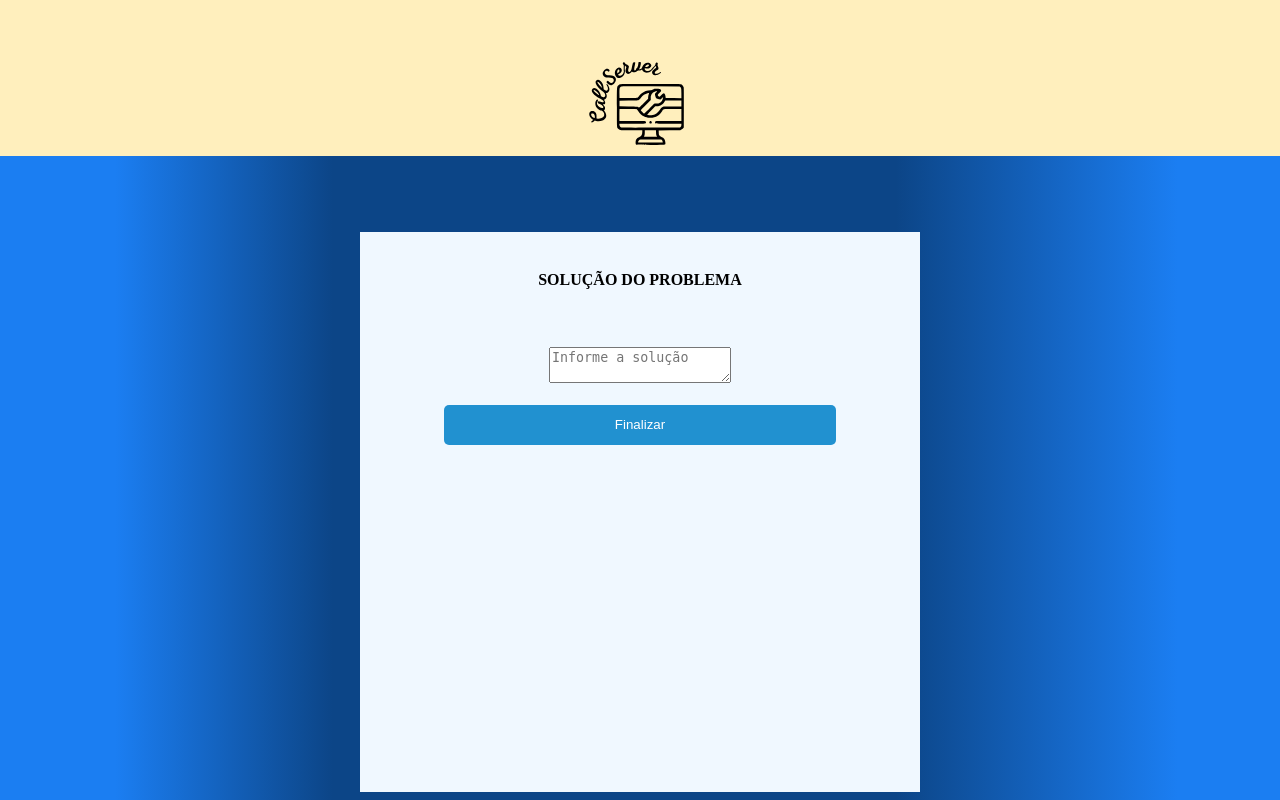
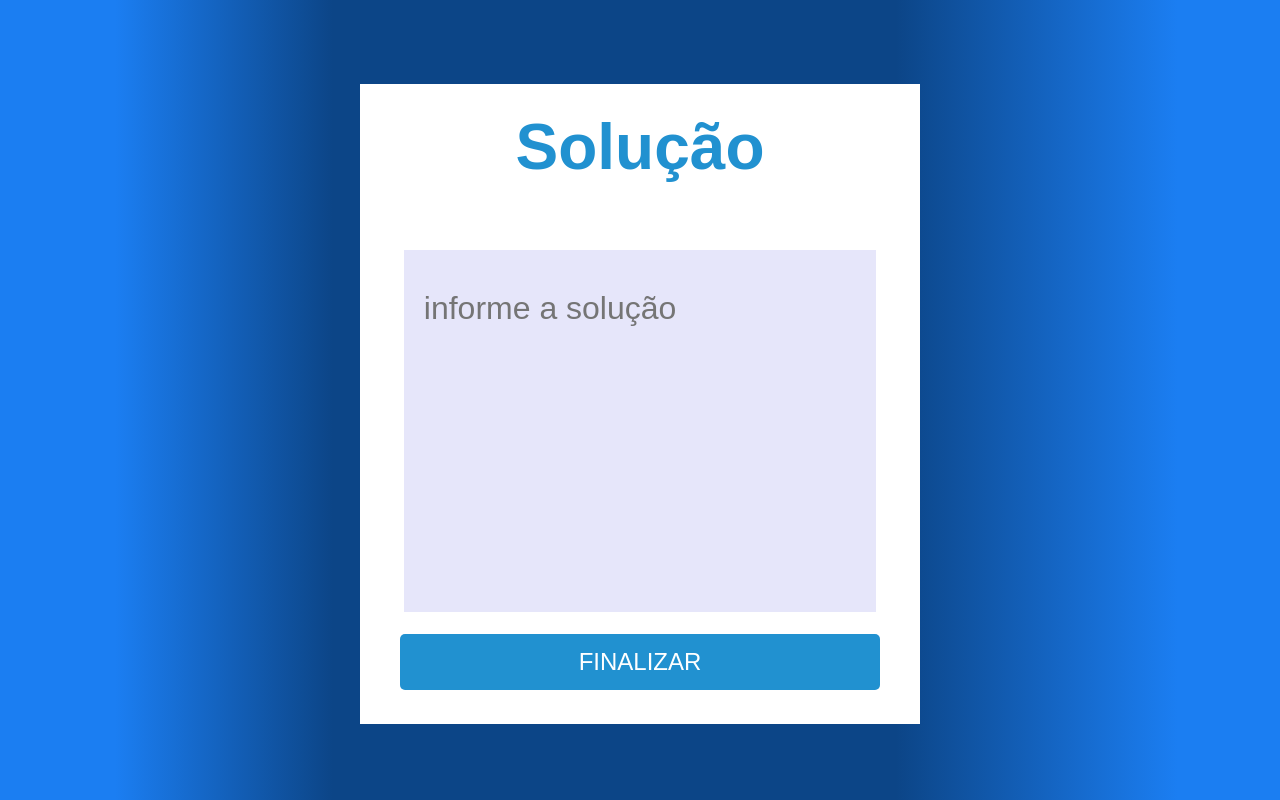
Before and after one commit to Igor-S-Souza/Trabalho-Final-1, a PHP site: page /ADM/finalizar_chamado.php?id=1 in a window 1280 px wide. Run offline with PHP 8.4, Linux system fonts and the light colour scheme; the visitor is signed in with stand-in values (Sample User, id 1).

Commit message:
css e pop up

```diff
--- a/ADM/finalizar_chamado.php
+++ b/ADM/finalizar_chamado.php
@@ -12,26 +12,24 @@ $id = $_GET['id'];
 </head>
 <body class="corpo">
 
-  <center>
+  <!-- <center>
   <div class="div_nome_empresa">
     <br>
     <a href="menu.php"><img src="../IMAGENS/CallServer.svg"></a>
     <br>
   </div>
-  </center>
+  </center> -->
 
   <center>
      <br>
      <br>
-     <div  class="div_login">
+     <div  class="div_solicitacao">
   <form  method="POST" action="verifica_solucao.php?id=<?php echo $id ?>">
      <br>
-     <h4>SOLUÇÃO DO PROBLEMA</h4>
-    	<br><label class="label"><strong></strong></label>
-      <br><textarea id="area"  type="text"  name="solucao" placeholder="Informe a solução"></textarea> <br>
-      <br><input type="submit" class="submit"  value="Finalizar"/>
+     <h1 class="titulo_solução">Solução</h1>
+      <br><textarea class="area_solicitacao"  type="text"  name="solucao" placeholder="  informe a solução"></textarea> <br>
+      <br><input type="submit" class="submit_solicitacao"  value="FINALIZAR"/>
   </form>
-</div>
 </div>
 </center>
 </body>
--- a/ADM/solicitacao.php
+++ b/ADM/solicitacao.php
@@ -23,7 +23,7 @@ include ("../DADOS_USUARIO/dados_de_usuario.php");
      <div class="div_solicitacao">
      <form method="POST" action="cadastrando_chamado.php">
      <br>
-     <h1 class="titulo_solicitacao">Solicitação</h1>
+     <h1 class="titulo_solicitacao">solicitação</h1>
       <br><textarea class="area_solicitacao"  type="text"  name="solicitacao" placeholder="  informe o seu problema:"></textarea> <br>
       <br><input type="submit" class="submit_solicitacao"  value="SOLICITAR"/>
   </form>
--- a/CSS/estilo.css
+++ b/CSS/estilo.css
@@ -57,7 +57,7 @@
     background-color: white;
 		max-width: 500px;
 		overflow: hidden;
-	text-overflow: ellipsis;
+  	text-overflow: ellipsis;
 
 
 }
@@ -77,6 +77,9 @@
 	border-radius: 20px;
 	box-shadow: 5px 5px 10px #2191d0;
 }
+#td_especial:hover{
+	height: 100;
+}
 .div_menu:hover {
     transform: scale(1.1);
     border: none;
@@ -84,7 +87,7 @@
     background-size: 900%;
     background-position: left;
 }
-.div_menu_maior{
+.div_menu_maior{s
 	margin-top: 15vh;
 	width: 150vh;
 	height: 50vh;
@@ -217,6 +220,15 @@ img{
 	margin-left: 8vh;
 	font-family: sans-serif;
 }
+.titulo_solução{
+	color: #2191d0;
+	float: center;
+	font-size: 8vh;
+	margin-top: 1vh;
+	margin-bottom: 6vh;
+	font-family: sans-serif;
+
+}
 .submit_solicitacao{
 	background-color: #2191d0;
 	border-radius: 5px;
--- a/RH/alterando_senha_usuario.php
+++ b/RH/alterando_senha_usuario.php
@@ -12,7 +12,7 @@ $conf_senha = $_POST['conf_senha'];
 //verificando se as duas senhas são iguais
 if ($senha == $conf_senha) {
 	//alterando a senha do usuário
-	$alterando = mysqli_query($conexao,"UPDATE usuario_por_setor SET senha = '$conf_senha'");
+	$alterando = mysqli_query($conexao,"UPDATE usuario_por_setor SET senha = '$conf_senha' WHERE id = '$id'");
 	//se a senha foi inserida com sucesso
 	if (isset($alterando)){
 		$_SESSION['msg_senha_sucesso'] = "<p class ''>Senha alterada com sucesso!</p>";
--- a/RH/menu.php
+++ b/RH/menu.php
@@ -32,7 +32,7 @@ include ("../DADOS_USUARIO/dados_de_usuario.php");
         <td><div class="div_menu"><a href="usuario_setor.php"><div class="div_icone"><img src="../IMAGENS/group.svg"></div></a><div class="letra_div"><br>Usuários</div></div></td>
         <td><div class="div_menu"><a href="andamento.php"><div class="div_icone"><img src="../IMAGENS/cronometro_lista.svg"></div></a><div class="letra_div"><br>Andamento</div></div></td>
         <td><div class="div_menu"><a href="contatos.php"><div class="div_icone"><img src="../IMAGENS/interno.svg"></i></div></a><div class="letra_div"><br>Contatos</div></div></td>
-                <td><div class="div_menu"><a href="alterando_senha_usuario.php"><div class="div_icone"> </div></a><div class="letra_div"><br>Alterar Senha</div></div></td>
+        <td><div class="div_menu"><a href="editar_senha_usuario.php?id=<?php echo $_SESSION['id_do_usuario']; ?>"><div class="div_icone"><img src="../IMAGENS/cadeado-aberto.svg"></div></a><div class="letra_div"><br>Alterar Senha</div></div></td>
       </tr>
     </center>
     </table>
--- a/RH/usuario_setor.php
+++ b/RH/usuario_setor.php
@@ -14,7 +14,7 @@ include ("../DADOS_USUARIO/dados_de_usuario.php");
 <body class="corpo">
 
 	<center>
-	<div class="div_nome_empresa">
+	<!-- <div class="div_nome_empresa">
         <br>
         <a href="menu.php"><img src="../IMAGENS/CallServer.svg"></a>
         <br>
@@ -22,7 +22,7 @@ include ("../DADOS_USUARIO/dados_de_usuario.php");
 	<br>
 
 	<br>
-	<br>
+	<br> -->
 	<h2>USUÁRIOS</h2>
 	</center>
 <div class="">
@@ -49,7 +49,7 @@ include ("../DADOS_USUARIO/dados_de_usuario.php");
 		</td>
 	</tr>
 <?php
-	$selecionando = mysqli_query($conexao, "SELECT * FROM usuario_por_setor where SETOR = 'RH' ORDER BY id");
+	$selecionando = mysqli_query($conexao, "SELECT * FROM usuario_por_setor where SETOR = '$setor' ORDER BY id");
 	WHILE($campo = mysqli_fetch_array($selecionando)){
 		 $id = $campo['id'];
 		 $nome = $campo['nome'];
```
Also changed, not shown: CSS/scripts.php (+9 -0 lines), RH/andamento.php (+5 -4 lines), RH/editar_senha_usuario.php (line endings or trailing spaces).
